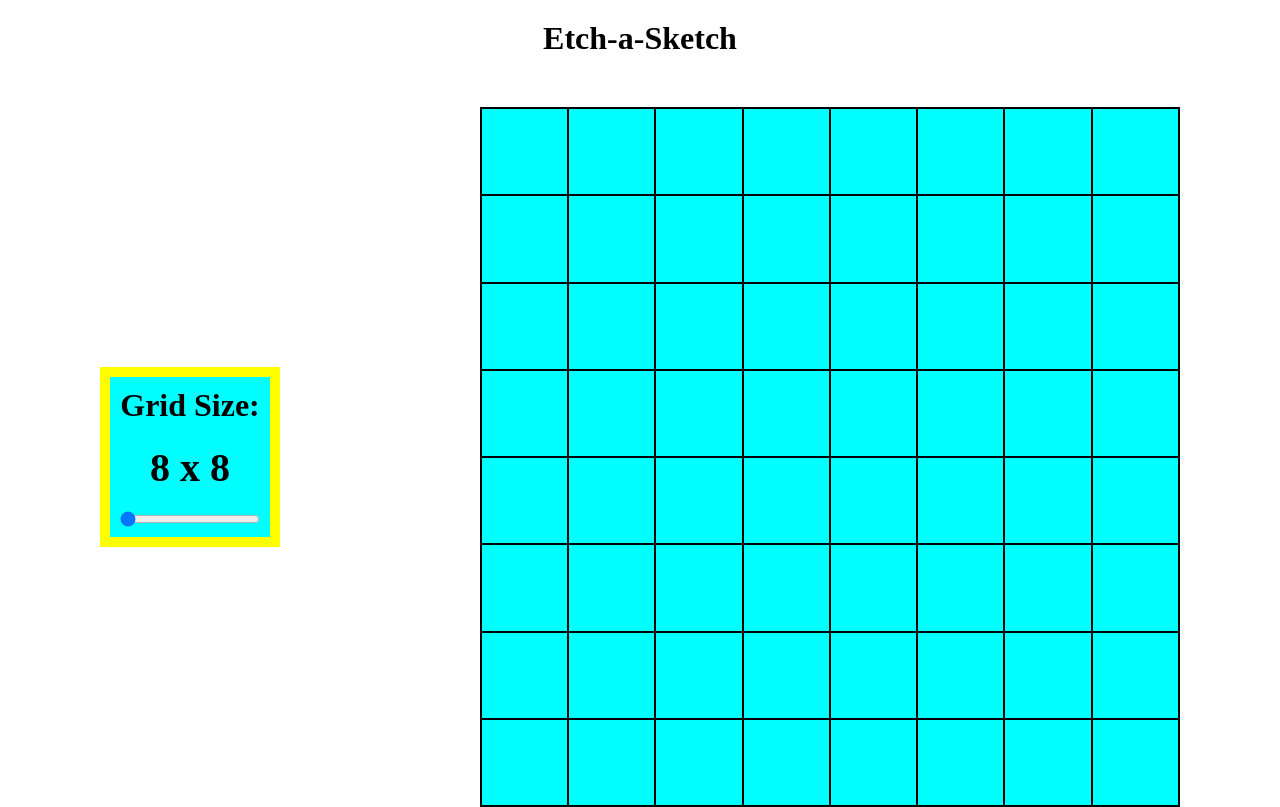
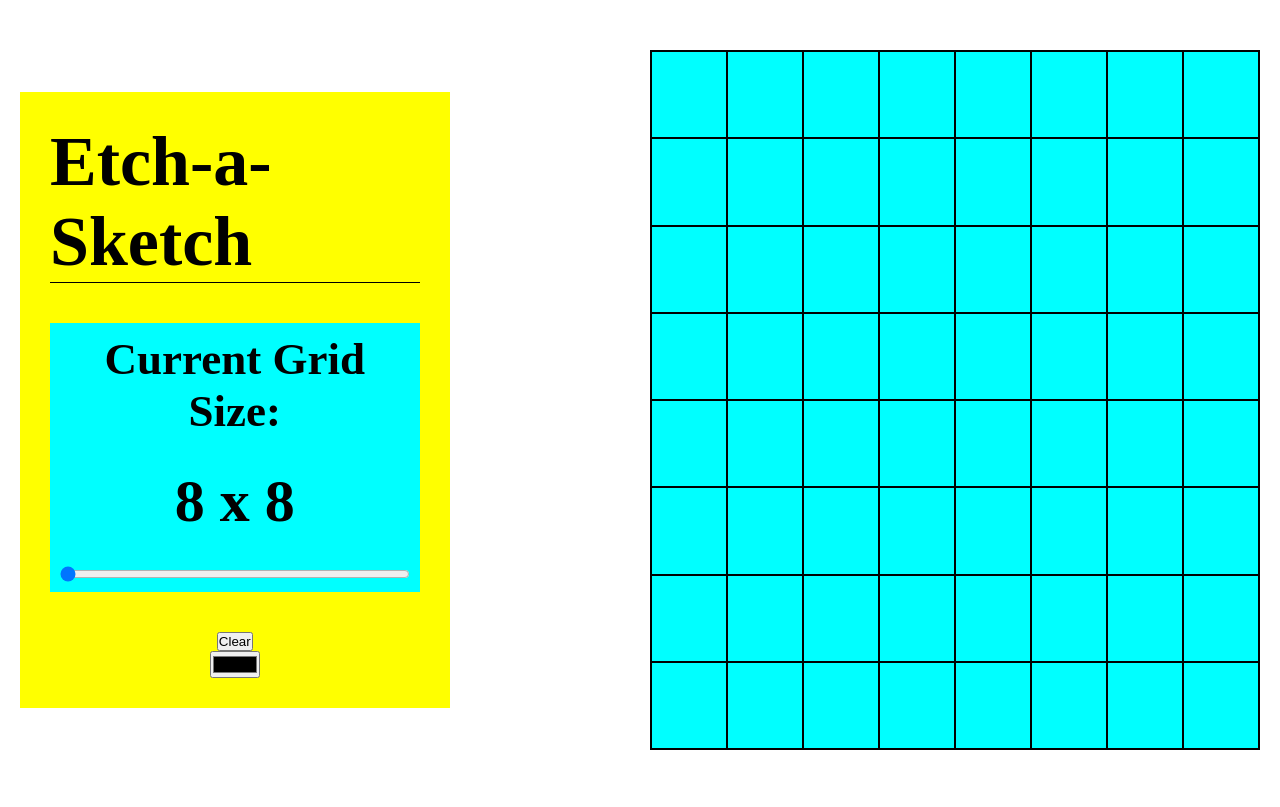
Before and after one commit to Ryanj24/Etch-a-Sketch, a plain HTML site: page index.html in a window 1280 px wide. Drawn offline with Linux system fonts and the light colour scheme.

Commit message:
Added functionality for a clear button and RGB colour selector

```diff
--- a/index.html
+++ b/index.html
@@ -8,15 +8,24 @@
     <link rel="stylesheet" href="style.css">
 </head>
 <body>
-    <header>
-        <h1>Etch-a-Sketch</h1>
-    </header>
     <div class="container">
         <div class="controls">
+            <header>
+                <h1>Etch-a-Sketch</h1>
+                <div></div>
+            </header>
             <div class="dimensions">
-                <h1>Grid Size:</h1>
+                <h1>Current Grid Size:</h1>
                 <h2 id="sizeOutput">8 x 8</h2>
                 <input type="range" id="gridSize" value="8" min="8" max="100">
+            </div>
+            <div class="clear">
+                <button id="clearButton">
+                    Clear
+                </button>
+            </div>
+            <div class="colour">
+                <input type="color" id="rgbPicker">
             </div>
 
         </div>
--- a/script.js
+++ b/script.js
@@ -6,19 +6,58 @@ const display = document.querySelector("#sizeOutput");
 // Select the grid container itself
 const canvas = document.querySelector(".grid");
 
+// Select the clear button from the DOM
+const clear = document.querySelector("#clearButton");
+
+// Select the colour selector from the DOM
+const colourPicker = document.querySelector("#rgbPicker");
+
+
 // Select the range slider element that carries the value of the size
 let gridDimensions = document.querySelector("#gridSize");
 
-// Display default grid of 8 x 8
+// Create default grid of 8 x 8
 for (i = 0; i < parseInt(gridDimensions.value)*parseInt(gridDimensions.value); i++) {
+
+    // Create div element
     const gridDiv = document.createElement("div");
+
+    // Add class of "grid-item" to the div
     gridDiv.classList.add("grid-item");
+
+    // Add event listener to the div so when mouse moved over it, background changes
     gridDiv.addEventListener("mouseover", function() {
-        gridDiv.setAttribute("style", "background-color: black;")
+        gridDiv.setAttribute("style", `background-color: ${colourPicker.value};`)
     })
+
+    // Add the div to the canvas
     canvas.appendChild(gridDiv);
 }
 
+// Clear button that clears the canvas for the user
+clear.addEventListener("click", function() {
+
+    // Remove divs currently in use
+    canvas.innerHTML = "";
+
+    // re-create default grid of 8 x 8
+    for (i = 0; i < parseInt(gridDimensions.value)*parseInt(gridDimensions.value); i++) {
+
+        // Create div element
+        const gridDiv = document.createElement("div");
+
+        // Add class of "grid-item" to the div
+        gridDiv.classList.add("grid-item");
+
+        // Add event listener to the div so when mouse moved over it, background changes
+        gridDiv.addEventListener("mouseover", function() {
+            gridDiv.setAttribute("style", `background-color: ${colourPicker.value};`)
+        })
+
+        // Add the div to the canvas
+        canvas.appendChild(gridDiv);
+    }
+})
 
 // Add an event listener to the range slider input
 gridDimensions.addEventListener("input", function() {
@@ -39,11 +78,19 @@ gridDimensions.addEventListener("input", function() {
 
     // Loop to create the divs that form the grid using the dimensions specified
     for (i = 0; i < size*size; i++) {
+
+        // Create div element
         const gridDiv = document.createElement("div");
+
+        // Add the "grid-item" class
         gridDiv.classList.add("grid-item");
+
+        // Add mouseover event listener to change background colour
         gridDiv.addEventListener("mouseover", function() {
-            gridDiv.setAttribute("style", "background-color: black;")
+            gridDiv.setAttribute("style", `background-color: ${colourPicker.value};`)
         })
+
+        // Add the div to the canvas to create grid
         canvas.appendChild(gridDiv);
     }
 })
--- a/style.css
+++ b/style.css
@@ -5,14 +5,10 @@
 }
 
 body {
+    display: flex;
+    justify-content: center;
+    align-items: center;
     height: 100vh;
-}
-
-header {
-    width: 100vw;
-    text-align: center;
-    padding-top: 20px;
-    margin-bottom: 50px;
 }
 
 .container {
@@ -27,7 +23,12 @@ header {
     flex-direction: column;
     align-items: center;
     background-color: yellow;
-    padding: 10px;
+    padding: 30px;
+}
+
+.controls header {
+    font-size: 35px;
+    border-bottom: 1px solid;
 }
 
 .controls .dimensions {
@@ -36,11 +37,17 @@ header {
     text-align: center;
     background-color: aqua;
     padding: 10px;
+    margin: 40px 0;
+    width: 100%;
+}
+
+.controls .dimensions h1 {
+    font-size: 45px;
 }
 
 .controls .dimensions h2 {
-    margin: 20px 0;
-    font-size: 40px;
+    margin: 30px 0;
+    font-size: 60px;
 }
 
 /*
@@ -67,6 +74,5 @@ header {
 }
 
 .grid-item {
-    /*background-color: yellow;*/
     border: 1px solid;
 }
```
